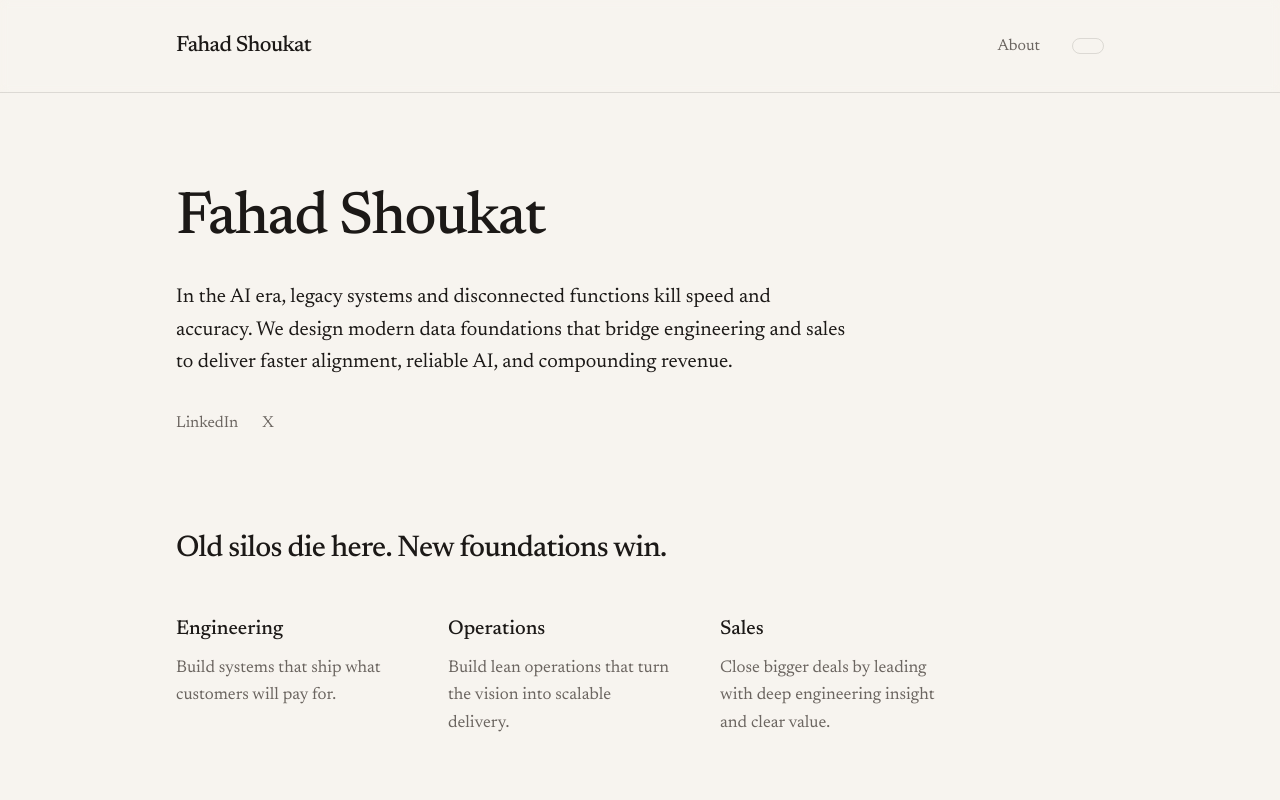
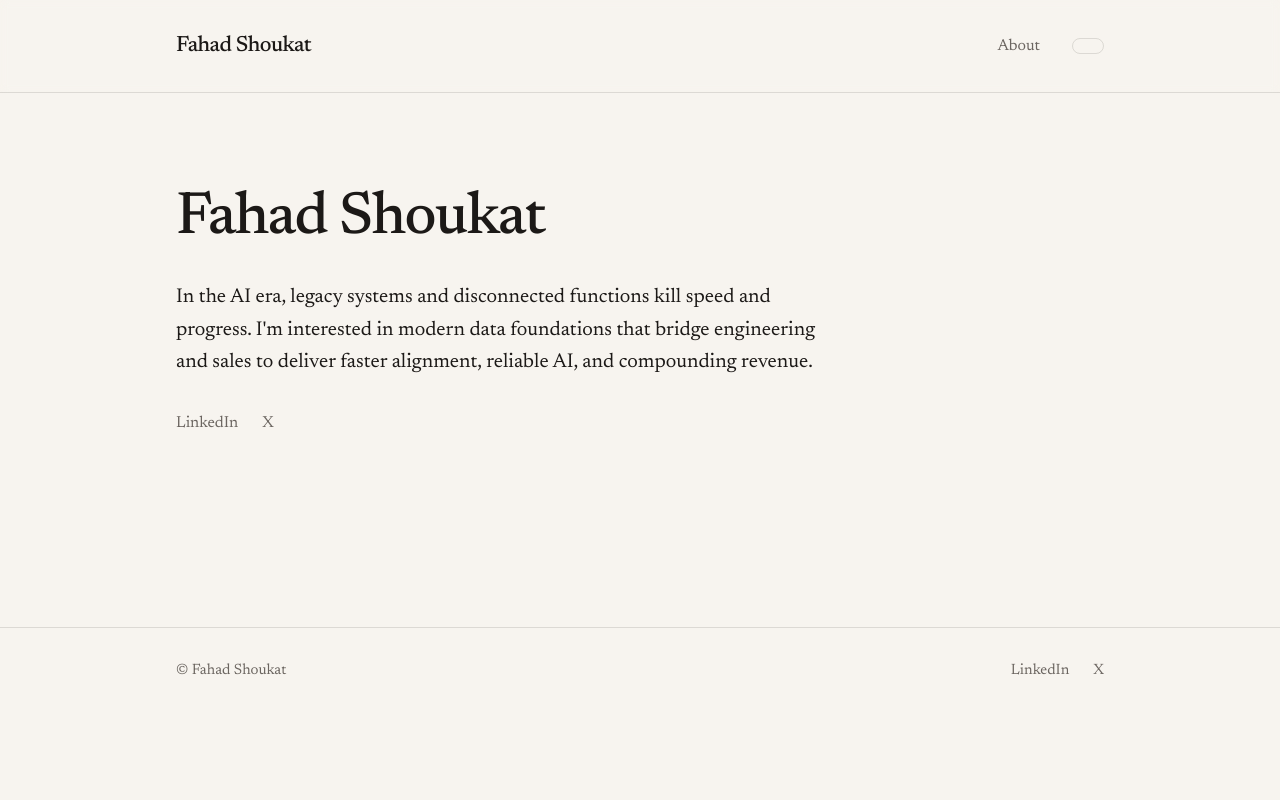
Before and after one commit to fahsho/fahadwebsite, a Next.js app: page /about in a window 1280 px wide. Shown: the top 800 px of the page. Built offline with nearby package versions, Linux system fonts and the light colour scheme.

Commit message:
Update About copy and hide the three-column section.

```diff
--- a/src/app/about/page.tsx
+++ b/src/app/about/page.tsx
@@ -15,7 +15,7 @@ export default function About() {
           </h1>
 
           <p className="mt-8 text-xl leading-relaxed">
-            In the AI era, legacy systems and disconnected functions kill speed and accuracy. We design modern data foundations that bridge engineering and sales to deliver faster alignment, reliable AI, and compounding revenue.
+            In the AI era, legacy systems and disconnected functions kill speed and progress. I'm interested in modern data foundations that bridge engineering and sales to deliver faster alignment, reliable AI, and compounding revenue.
           </p>
 
           <div className="mt-8 flex gap-6 text-muted">
@@ -38,7 +38,7 @@ export default function About() {
           </div>
         </section>
 
-        <section className="mt-24 max-w-3xl">
+        {/* <section className="mt-24 max-w-3xl">
           <h2 className="text-3xl font-medium tracking-tight">
             Old silos die here. New foundations win.
           </h2>
@@ -63,7 +63,7 @@ export default function About() {
               </p>
             </div>
           </div>
-        </section>
+        </section> */}
       </Container>
 
       <Footer />
```
